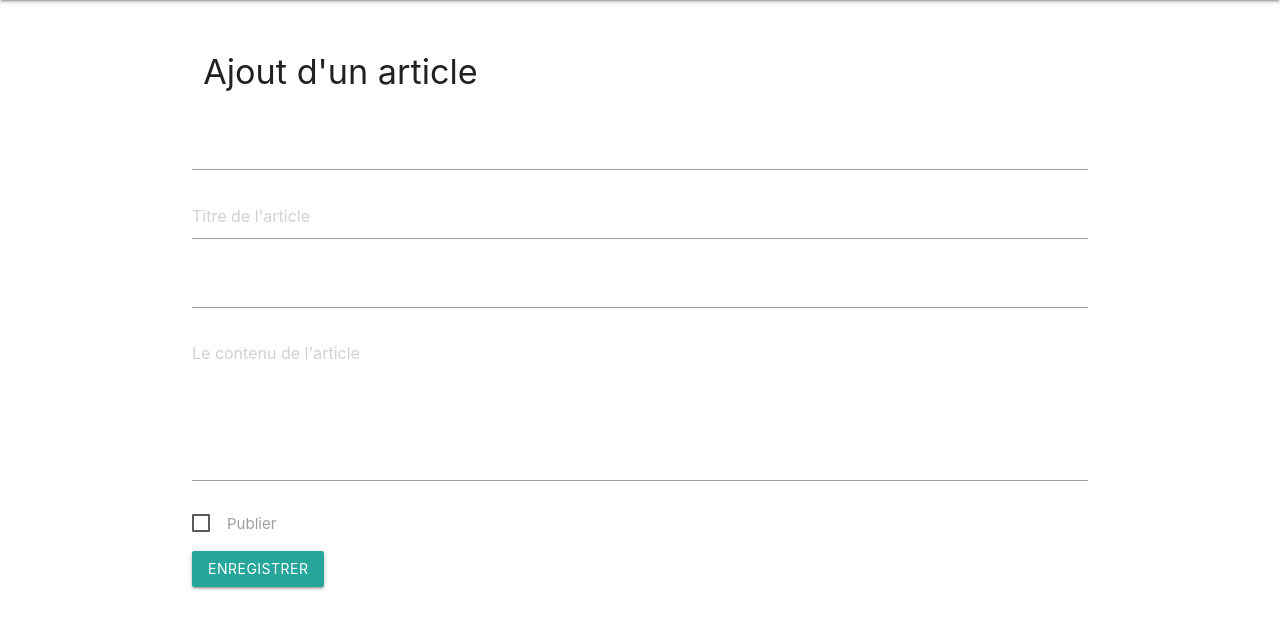
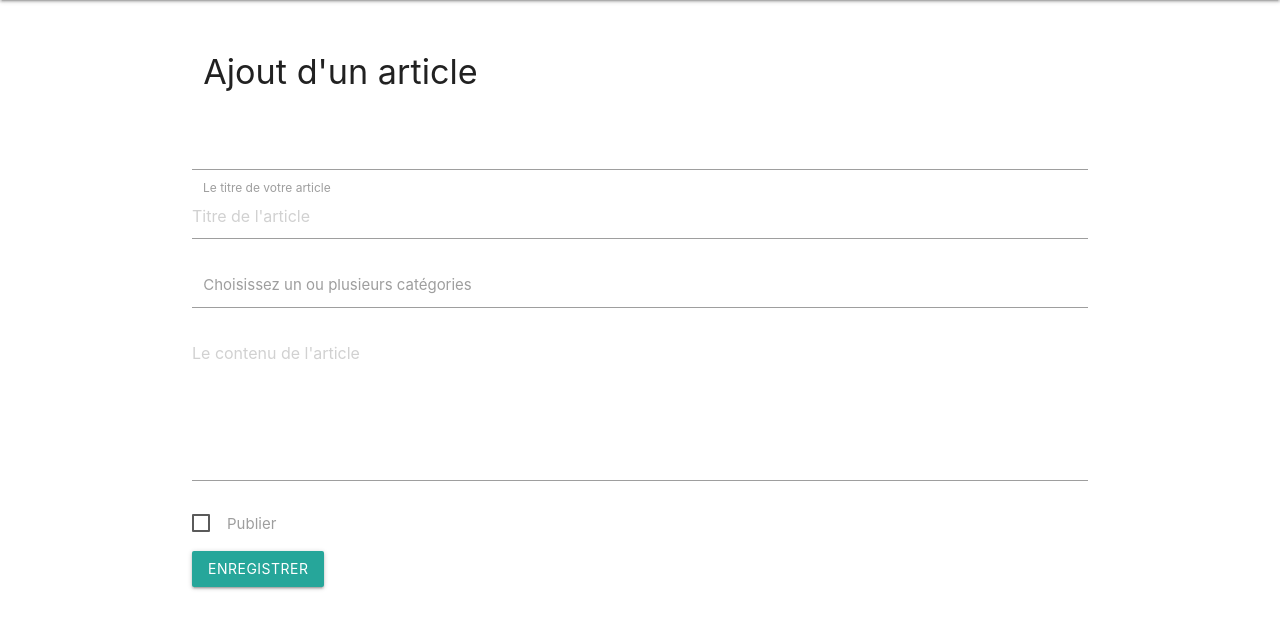
Before and after one commit to kaherecode/symfony4-blog, a Symfony app: template templates/blog/add.html.twig in a window 1280 px wide. Shown: the part 64-691 px from the top of the page. Run offline with Twig, Linux system fonts and the light colour scheme; the template is opened without the code that fills it, so the values that code supplies are empty; form fields are guessed from the names that the template uses; some libraries are stand-ins or nearby versions.

Commit message:
Customizing form rendering

```diff
--- a/templates/includes/article_form.html.twig
+++ b/templates/includes/article_form.html.twig
@@ -5,10 +5,12 @@
 
 	<div class="input-field col s12 m6 l6">
 		{{ form_widget(form.title, {'attr': {'placeholder': 'Titre de l\'article'}}) }}
+		{{ form_label(form.title, 'Le titre de votre article') }}
 	</div>
 
 	<div class="input-field col s12 m6 l6">
 		{{ form_widget(form.categories) }}
+		{{ form_label(form.categories, 'Choisissez un ou plusieurs catégories') }}
 	</div>
 
 	<div class="input-field col s12 m12 l12">
```
